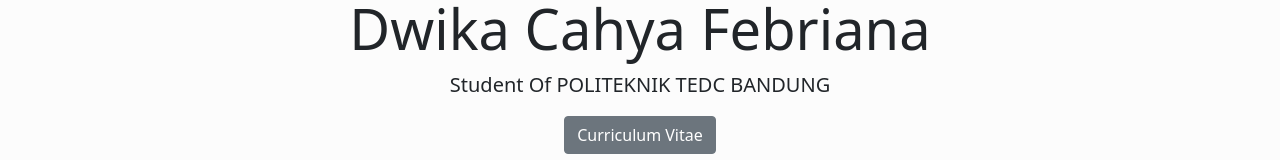
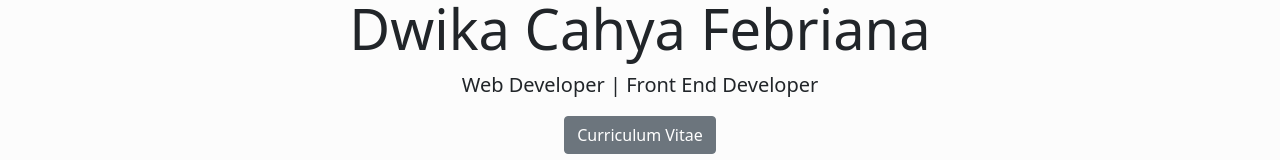
Before and after one commit to DwikaCahya24/portofolio-web, a plain HTML site: page index.html in a window 1280 px wide. Shown: the part 317-477 px from the top of the page. Drawn offline with nearby package versions, Linux system fonts and the light colour scheme.

Commit message:
Pembaruan bagian Jumbotron

```diff
--- a/index.html
+++ b/index.html
@@ -76,7 +76,7 @@
       />
       <h1 class="display-4">Dwika Cahya Febriana</h1>
       <p class="lead">
-        Student Of POLITEKNIK TEDC BANDUNG
+        Web Developer | Front End Developer
       </p>
       <h7>
         <div class="link-info">
```
